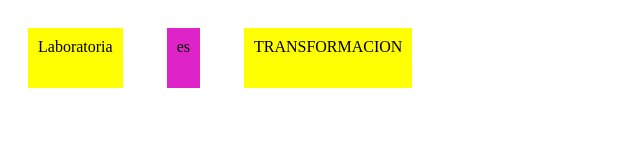
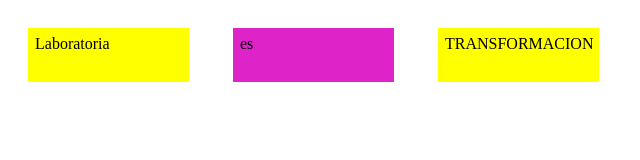
Before and after one commit to mgmp2/practiceDisplay, a plain HTML site: page index.html in a window 1280 px wide. Shown: the whole page, without its empty margins (0-640 px from the left). Drawn offline with Linux system fonts and the light colour scheme.

Commit message:
put my block with a respective width

```diff
--- a/css/main.css
+++ b/css/main.css
@@ -1,8 +1,9 @@
 div {
   background-color: yellow;
   height: 40px;
+  width: 147px;
   margin: 20px;
-  padding: 10px;
+  padding: 7px;
   display: inline-block;
 
 }
```
